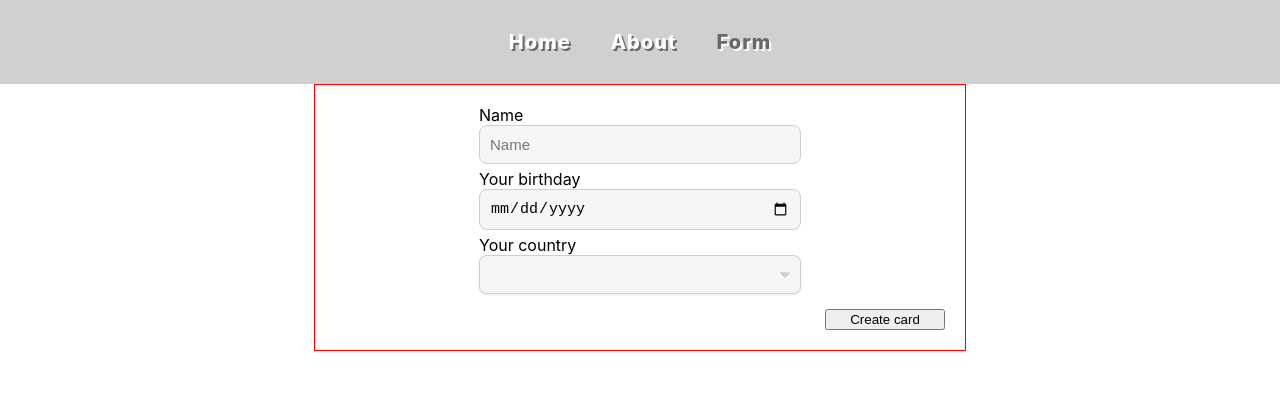
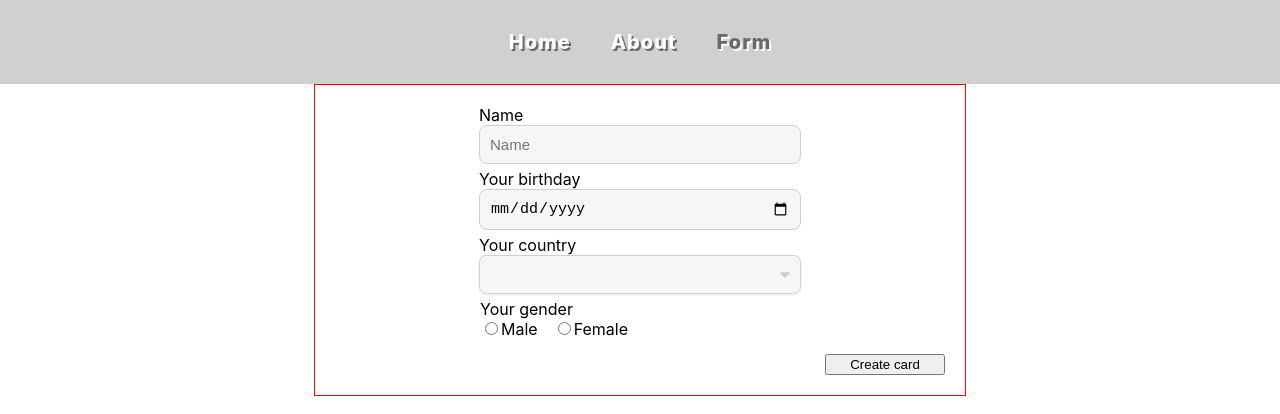
Before and after one commit to Szyrwel/rsschool-react-2023q1, a React (Create React App) app: page /form in a window 1280 px wide. Shown: the top 414 px of the page. Built offline with nearby package versions, Linux system fonts and the light colour scheme.

Commit message:
feat: add radio input

```diff
--- a/src/pages/forms/FormPage.tsx
+++ b/src/pages/forms/FormPage.tsx
@@ -2,7 +2,11 @@ import { COUNTRY } from 'constants/constants';
 import React, { Component, createRef, FormEventHandler } from 'react';
 import './form-page.scss';
 import { ERROR_MESSAGE, FormType } from './interface';
-import { validationInputText, validationInputDate } from './utilsForValidation';
+import {
+  validationInputText,
+  validationInputDate,
+  validationInputRadio,
+} from './utilsForValidation';
 
 export class FormPage extends Component {
   state: FormType = {
@@ -10,11 +14,15 @@ export class FormPage extends Component {
       inputTextError: false,
       inputDateError: false,
       selectCountryError: false,
+      inputRadioError: false,
     },
   };
+
   inputTextRef = createRef<HTMLInputElement>();
   inputDateRef = createRef<HTMLInputElement>();
   inputSelectRef = createRef<HTMLSelectElement>();
+  inputRadioMale = createRef<HTMLInputElement>();
+  inputRadioFemale = createRef<HTMLInputElement>();
 
   validationForm: FormEventHandler<HTMLFormElement> = (e) => {
     e.preventDefault();
@@ -29,18 +37,29 @@ export class FormPage extends Component {
       this.inputSelectRef.current?.value
     );
 
+    const genderIsValidated = validationInputRadio(
+      this.inputRadioMale.current?.checked,
+      this.inputRadioFemale.current?.checked
+    );
+
     this.setState({
       errors: {
         inputTextError: textIsValidated,
         inputDateError: dateIsValidated,
         selectCountryError: countryIsValidated,
+        inputRadioError: genderIsValidated,
       },
     });
   };
 
   render() {
     const { errors } = this.state;
-    const { inputTextError, inputDateError, selectCountryError } = errors;
+    const {
+      inputTextError,
+      inputDateError,
+      selectCountryError,
+      inputRadioError,
+    } = errors;
 
     return (
       <>
@@ -97,7 +116,26 @@ export class FormPage extends Component {
               ))}
             </select>
           </div>
-
+          <div className="input-container">
+            <div>
+              <span className="input__title">Your gender</span>
+              {inputRadioError ? (
+                <span className="input__error">{ERROR_MESSAGE.inputRadio}</span>
+              ) : (
+                <span className="error"></span>
+              )}
+            </div>
+            <div className="radio">
+              <label>
+                <input type="radio" name="radio" ref={this.inputRadioMale} />
+                Male
+              </label>
+              <label>
+                <input type="radio" name="radio" ref={this.inputRadioFemale} />
+                Female
+              </label>
+            </div>
+          </div>
           <button type="submit" className={'btn__submit'}>
             Create card
           </button>
--- a/src/pages/forms/form-page.scss
+++ b/src/pages/forms/form-page.scss
@@ -47,7 +47,6 @@
   border: 1px solid #cecece;
   background: #f6f6f6;
   border-radius: 8px;
-  /* line-height: 1.9; */
   border: 1px solid #cecece;
   box-shadow: 0 1px 0 1px rgba(0, 0, 0, 0.04);
   border-radius: 0.5em;
@@ -63,4 +62,6 @@
 
 .radio {
   display: flex;
+  column-gap: 15px;
+  width: 320px;
 }
--- a/src/pages/forms/interface.ts
+++ b/src/pages/forms/interface.ts
@@ -3,6 +3,7 @@ export type FormType = {
     inputTextError: boolean;
     inputDateError: boolean;
     selectCountryError: boolean;
+    inputRadioError: boolean;
   };
 };
 
--- a/src/pages/forms/utilsForValidation.ts
+++ b/src/pages/forms/utilsForValidation.ts
@@ -5,3 +5,10 @@ export function validationInputText(value: string | undefined) {
 export function validationInputDate(value: string | undefined) {
   return !value;
 }
+
+export function validationInputRadio(
+  bool1: boolean | undefined,
+  bool2: boolean | undefined
+) {
+  return !(bool1 || bool2);
+}
```
